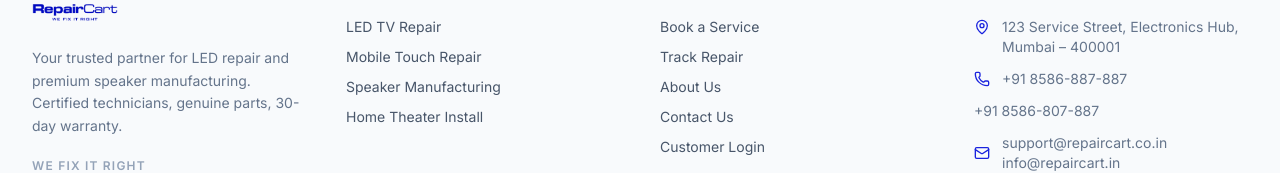
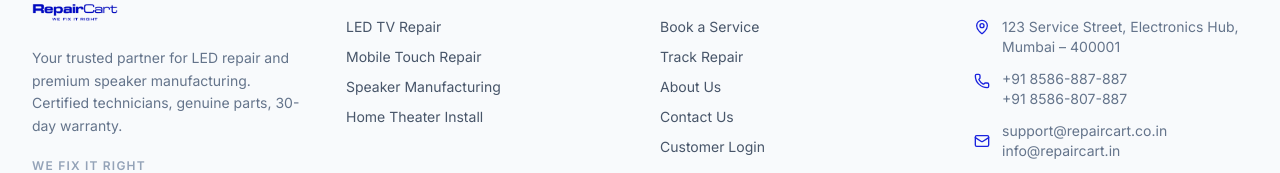
Before and after one commit to pritamkumars5398-lgtm/TV-Repair, a Next.js app in the folder frontend/: page / in a window 1280 px wide. Shown: the part 5812-5985 px from the top of the page. Built offline with nearby package versions, Linux system fonts and the light colour scheme.

Commit message:
Update Footer.tsx
asdfg

```diff
--- a/frontend/components/layout/Footer.tsx
+++ b/frontend/components/layout/Footer.tsx
@@ -70,14 +70,25 @@ export function Footer() {
                 <MapPin className="h-4 w-4 mt-0.5 text-primary-500 shrink-0" />
                 <span className="text-slate-500">123 Service Street, Electronics Hub, Mumbai – 400001</span>
               </li>
-              <li className="flex items-center gap-3">
-                <Phone className="h-4 w-4 text-primary-500 shrink-0" />
-                <a href="tel:8586887887" className="hover:text-primary-600 transition-colors text-slate-500">+91 8586-887-887</a>
+            <li className="flex items-start gap-3">
+  <Phone className="h-4 w-4 text-primary-500 shrink-0 mt-1" />
 
-              </li>
-              <li>
-                  <a href="tel:8586807887" className="hover:text-primary-600 transition-colors text-slate-500">+91 8586-807-887</a>
-              </li>
+  <div className="flex flex-col">
+    <a
+      href="tel:8586887887"
+      className="hover:text-primary-600 transition-colors text-slate-500"
+    >
+      +91 8586-887-887
+    </a>
+
+    <a
+      href="tel:8586807887"
+      className="hover:text-primary-600 transition-colors text-slate-500"
+    >
+      +91 8586-807-887
+    </a>
+  </div>
+</li>
               <li className="flex items-center gap-3">
                 <Mail className="h-4 w-4 text-primary-500 shrink-0" />
                 <a href="mailto:support@repaircart.co.in" className="hover:text-primary-600 transition-colors text-slate-500">support@repaircart.co.in info@repaircart.in</a>
```
